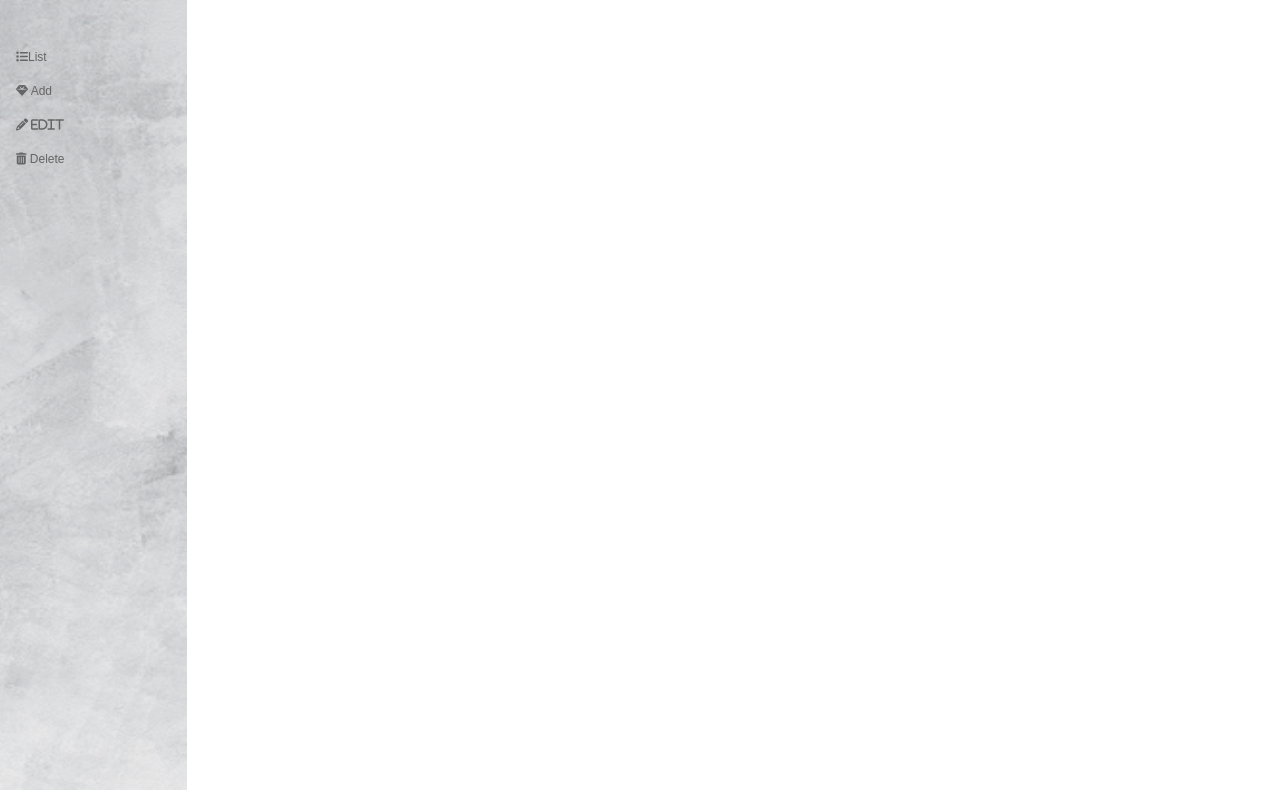
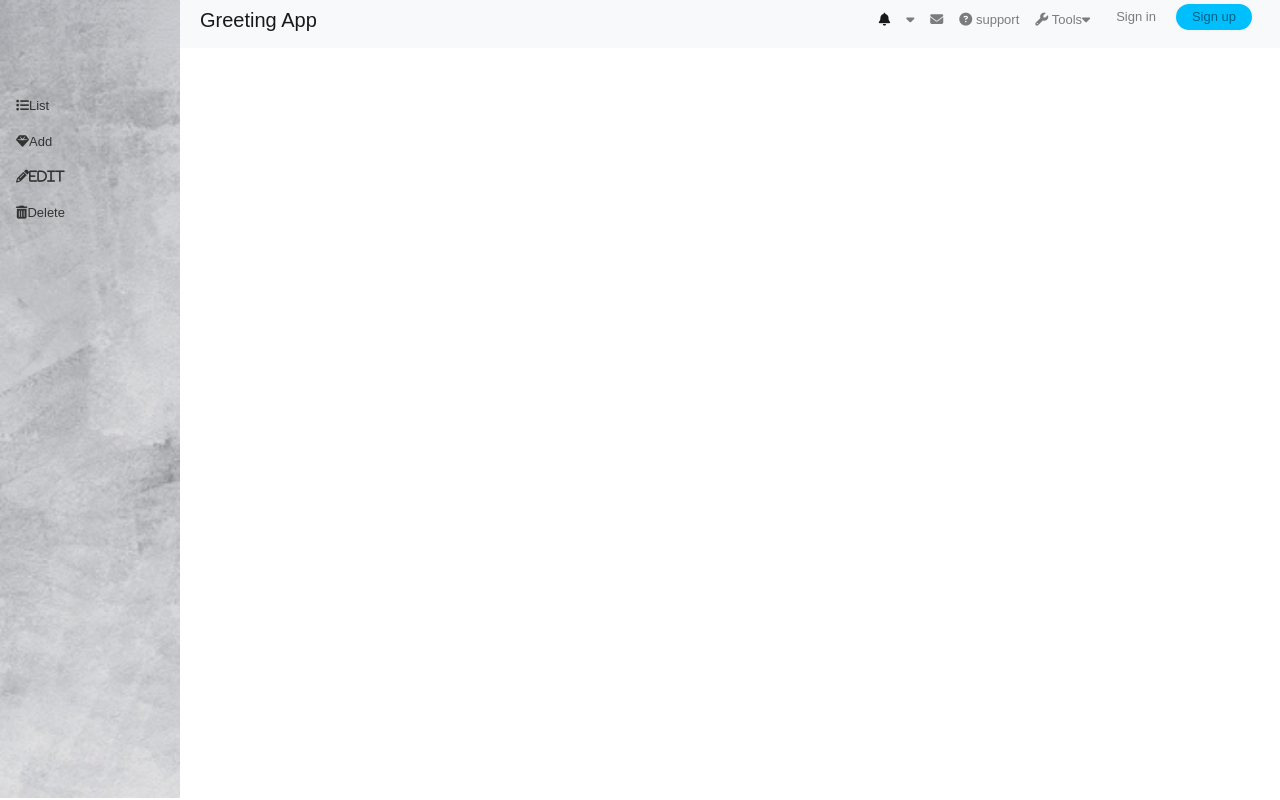
Before and after one commit to anubhav230/GreetingAppFrontend, a website: page src/index.html in a window 1280 px wide. Drawn offline with nearby package versions, Linux system fonts and the light colour scheme.

Commit message:
ADDED: Top navbar added

```diff
--- a/src/index.html
+++ b/src/index.html
@@ -10,15 +10,45 @@
       <script src="https://kit.fontawesome.com/40953bc0e1.js" crossorigin="anonymous"></script>
       <link rel="stylesheet" href="./style.css">
       <title>Document</title>
-
   </head>
   <body>
+    <nav class="navbar navbar-expand-lg navbar-light bg-light">
+      <div class="collapse navbar-collapse" id="navbarNav">
+        <a class="navbar-brand " href="#">Greeting App</a>
+        <ul class="navbar-nav ml-auto">
+          <li class="nav-item active">
+            <a class="nav-link" href="#"><i class="fas fa-bell"></i></a>
+          </li>
+          <li class="nav-item">
+            <a class="nav-link" href="#"><i class="fas fa-caret-down"></i></a>
+          </li>
+          <li class="nav-item">
+            <a class="nav-link" href="#"><i class="fas fa-envelope"></i></a>
+          </li>
+          <li class="nav-item">
+            <a class="nav-link" href="#"><i class="fas fa-question-circle"></i> support</a>
+          </li>
+          <li class="nav-item">
+            <a class="nav-link" href="#"><i class="fas fa-wrench"></i> Tools<i class="fas fa-caret-down"></i></a>
+          </li>
+          <li class="nav-item">
+            <a class="nav-link" href="#" id="signin">Sign in</a>
+          </li>
+          <li class="nav-item">
+            <a class="nav-link" href="#" id="signup">Sign up</a>
+          </li>
+        </ul>
+      </div>
+    </nav>
+
+
+
     <div class="side-bar" >
       <nav class="vertical-bar">
         <a class="nav-link" href="#"><i class="fas fa-list"></i>List</a>
-          <a class="nav-link" href="./add.html"><i class="fas fa-gem"></i> Add</a>
-          <a class="nav-link" href="#"><i class="fa fa-pencil"> Edit</i>
-          <a class="nav-link" href="#"><i class="fas fa-trash-alt"></i> Delete</a>
+        <a class="nav-link" href="#"><i class="fas fa-gem"></i>Add</a>
+        <a class="nav-link" href="#"><i class="fa fa-pencil">Edit</i>
+        <a class="nav-link" href="#"><i class="fas fa-trash-alt"></i>Delete</a>
       </nav>
     </div>
   </body>
--- a/src/style.css
+++ b/src/style.css
@@ -1,28 +1,61 @@
 @import url('https://fonts.googleapis.com/css2?family=Work+Sans&display=swap');
 
+
+html{
+    height: 100%;
+}
+body{
+    height: 100%;
+    width: 100%;
+}
 .side-bar {
     position: relative;
-    top: -10px;
-    width: 187px;
-    height: 100vh;
+    top: -50px;
+    width: 180px;
+    height: 100%;
     z-index: 2;
     float: left;
     background:url('./images.jpg');
     background-position: top;
-    opacity: 0.6;
+    opacity: 0.8;
     background-size: cover;
     font-family: 'Work Sans', sans-serif;
 }
 li, a{
     font-family: "Montserrat", sans-serif;
-    font-size: 12px;
-    color: black;
+    font-size: 13px;
+    color: rgb(0, 0, 0);
     text-decoration: none;
     display: inline;
 }
 
 .vertical-bar {
     position: relative;
-    top: 50px;
-    color: black;
+    top: 90px;
+    color: rgb(0, 0, 0);
 }
+.navbar-nav{
+    padding-left:10px;
+    padding-right:10px;
+}
+
+.navbar{
+    padding-top: 0;
+    padding-left: 200px;
+}
+
+
+#signin{
+    border: 2px solid rgb(247, 249, 250);
+    border-radius: 20px;
+    padding: 0.5rem 1rem!important;
+    line-height: 10px;
+
+}
+#signup{
+    background-color: deepskyblue;
+    border: 2px solid rgb(246, 248, 248);
+    border-radius: 20px;
+    padding: 0.5rem 1rem!important;
+    line-height: 10px;
+}
```
Lines whose indentation alone changed are shown as unchanged.
